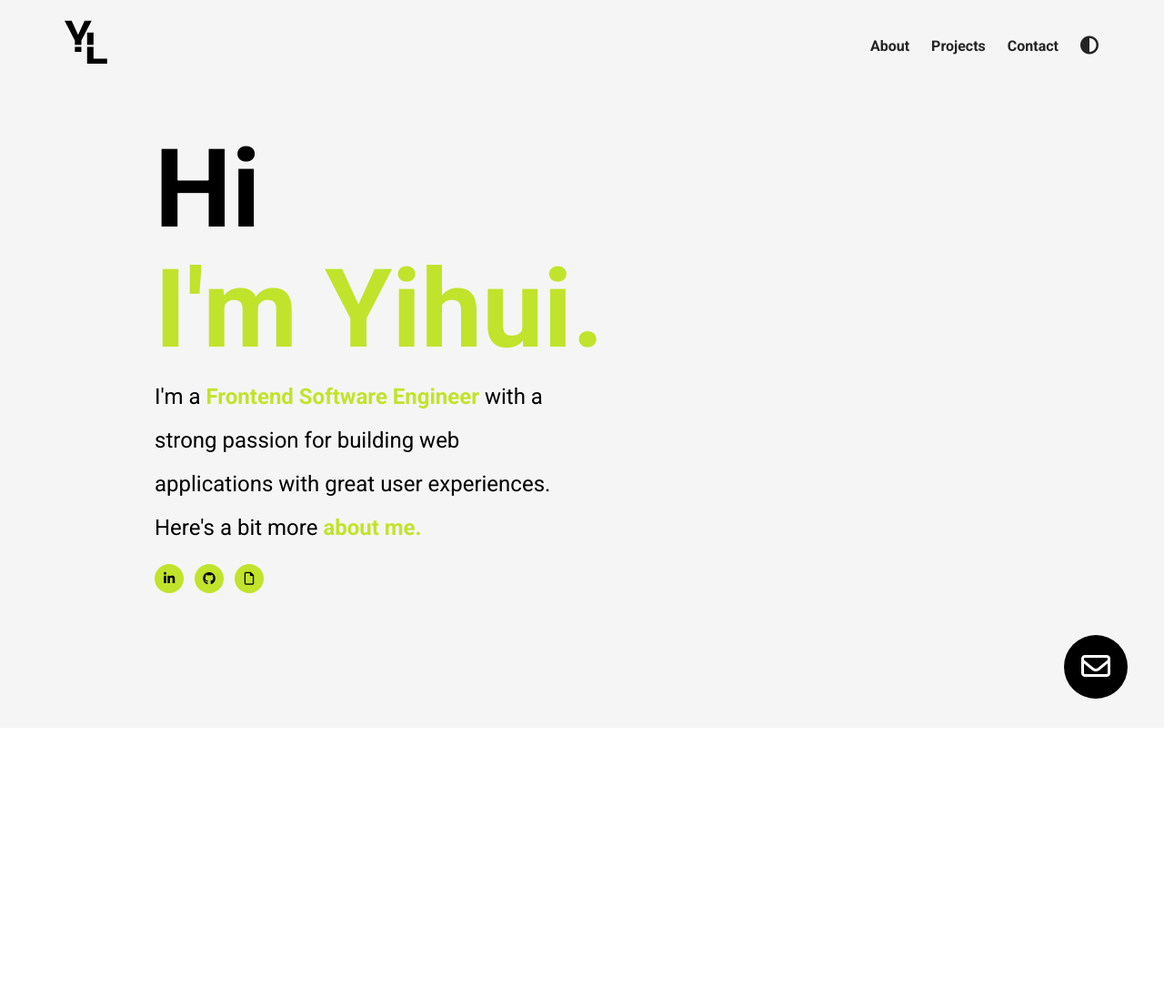
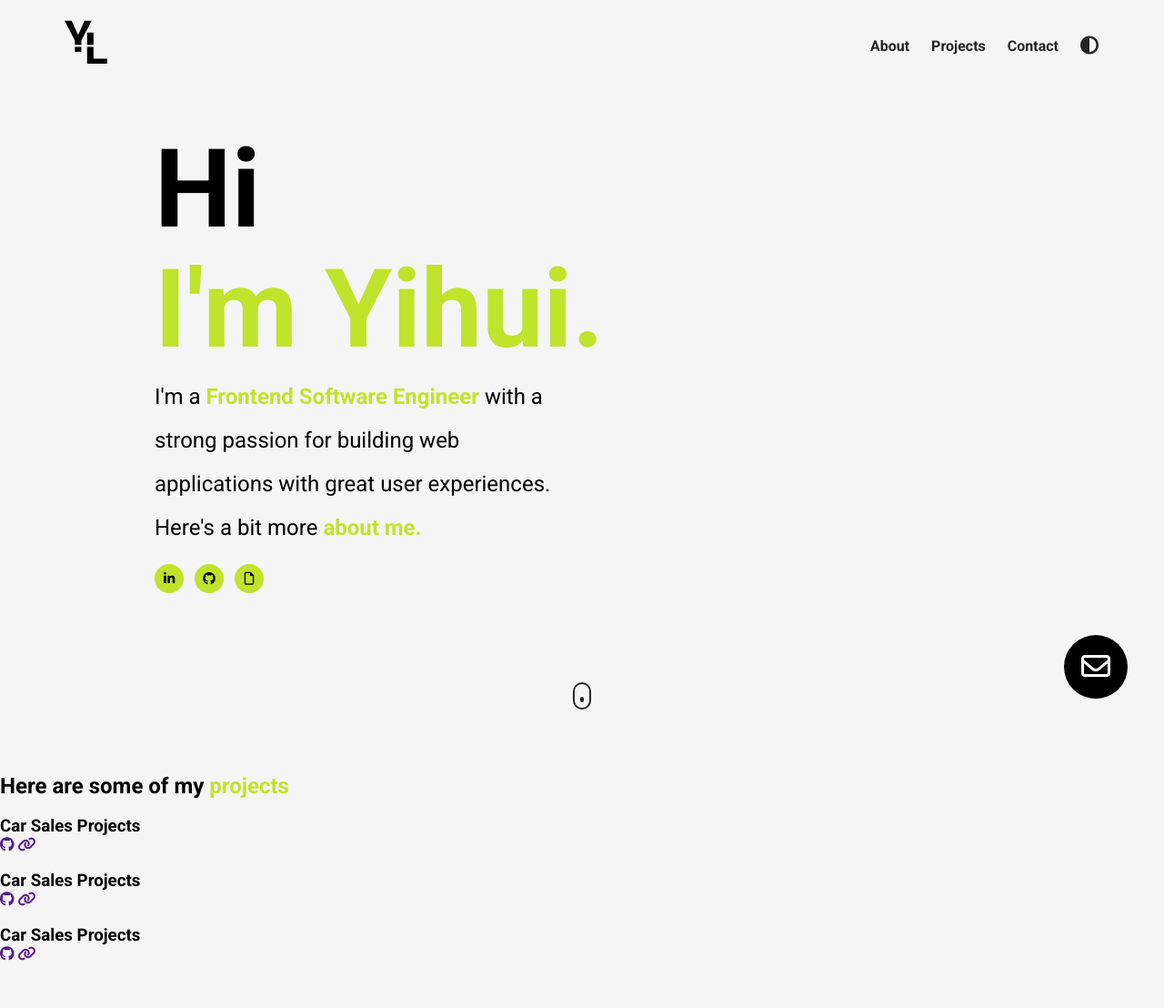
Before and after one commit to yliu-725/E-portfolio, a plain HTML site: page index.html in a window 1280 px wide. Shown: the whole page at 91% size. Before the commit the page ends 800 px from the top, so only its background shows below. Drawn offline with Linux system fonts and the light colour scheme.

Commit message:
project section

```diff
--- a/index.html
+++ b/index.html
@@ -103,6 +103,90 @@
       <button class="mail__btn click">
         <i class="fa-regular fa-envelope"></i>
       </button>
+      <a href="#projects" class="scroll">
+        <div class="scroll__icon click"></div>
+      </a>
+    </section>
+    <section class="projects">
+      <div class="container">
+        <div class="row">
+          <h1 class="section__title">Here are some of my <span class="yellow">projects</span></h1>
+          <ul class="project__list">
+            <li class="project">
+              <div class="project__wrapper">
+                <img src="" class="project__img" alt="">
+                <div class="project__description">
+                  <h3 class="project__description--title">
+                    Car Sales Projects
+                  </h3>
+                  <h4 class="project__description--sub-title">
+
+                  </h4>
+                  <p class="project__description--para">
+
+                  </p>
+                  <div class="projects__description--links">
+                    <a href="" class="project__description--link">
+                      <i class="fa-brands fa-github"></i>
+                    </a>
+                    <a href="" class="project__description--link">
+                      <i class="fas fa-link"></i>
+                    </a>
+                  </div>
+                </div>
+              </div>
+            </li>
+                        <li class="project">
+              <div class="project__wrapper">
+                <img src="" class="project__img" alt="">
+                <div class="project__description">
+                  <h3 class="project__description--title">
+                    Car Sales Projects
+                  </h3>
+                  <h4 class="project__description--sub-title">
+
+                  </h4>
+                  <p class="project__description--para">
+
+                  </p>
+                  <div class="projects__description--links">
+                    <a href="" class="project__description--link">
+                      <i class="fa-brands fa-github"></i>
+                    </a>
+                    <a href="" class="project__description--link">
+                      <i class="fas fa-link"></i>
+                    </a>
+                  </div>
+                </div>
+              </div>
+            </li>
+                        <li class="project">
+              <div class="project__wrapper">
+                <img src="" class="project__img" alt="">
+                <div class="project__description">
+                  <h3 class="project__description--title">
+                    Car Sales Projects
+                  </h3>
+                  <h4 class="project__description--sub-title">
+
+                  </h4>
+                  <p class="project__description--para">
+
+                  </p>
+                  <div class="projects__description--links">
+                    <a href="" class="project__description--link">
+                      <i class="fa-brands fa-github"></i>
+                    </a>
+                    <a href="" class="project__description--link">
+                      <i class="fas fa-link"></i>
+                    </a>
+                  </div>
+                </div>
+              </div>
+            </li>
+          </ul>
+        </div>
+      </div>
     </section>
   </body>
 </html>
--- a/styles.css
+++ b/styles.css
@@ -31,6 +31,10 @@ section {
 #landing {
   min-height: 100vh;
   position: relative;
+}
+
+.container {
+  padding: 50px 0;
 }
 
 .title {
@@ -75,7 +79,6 @@ nav {
   font-size: 16px;
   color: #242424;
   font-weight: 700;
-
 }
 
 .nav__hover-effect {
@@ -156,3 +159,43 @@ LANDING PAGE
   bottom: 32px;
   right: 40px;
 }
+
+.scroll {
+  position: absolute;
+  bottom: 20px;
+  left: 50%;
+  transform: translateX(-50%);
+}
+
+.scroll__icon {
+  width: 20px;
+  height: 30px;
+  border: 2px solid #242424;
+  border-radius: 25px;
+  display: flex;
+  justify-content: center;
+  align-items: center;
+}
+
+.scroll__icon::after {
+  content: "";
+  width: 4px;
+  height: 6px;
+  background-color: #242424;
+  border-radius: 2px;
+  animation: bounce 1000ms infinite alternate-reverse;
+}
+
+@keyframes bounce {
+  0% {
+    transform: translateY(4px);
+  }
+  100% {
+    transform: translateY(-4px);
+  }
+}
+
+
+@media () {
+
+}
```
